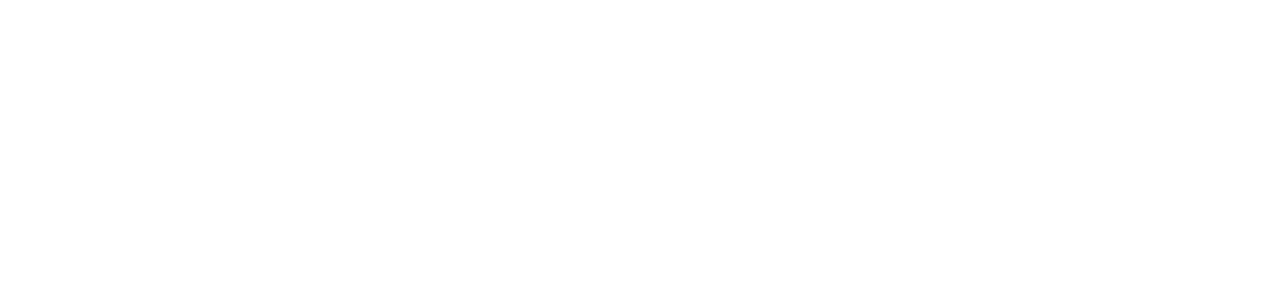
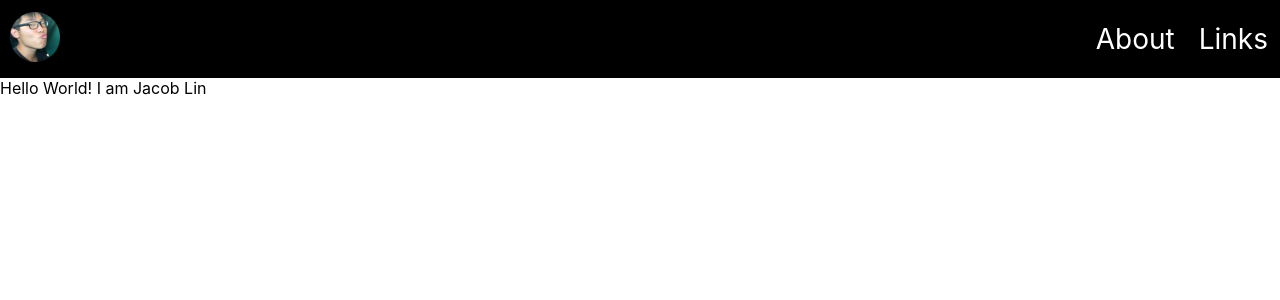
Before and after one commit to Dududungha/Jacob-Lin, a React (Create React App) app: page / in a window 1280 px wide. Before the commit this address had no page. Shown: the top 300 px of the page. Built offline with nearby package versions, Linux system fonts and the light colour scheme.

Commit message:
hashrouter fix

```diff
--- a/package.json
+++ b/package.json
@@ -1,7 +1,7 @@
 {
   "name": "jacob-lin",
+  "homepage": "https://dududungha.github.io/Jacob-Lin",
   "version": "0.1.0",
-  "homepage": "https://Dududungha.github.io/Jacob-Lin/",
   "private": true,
   "dependencies": {
     "@testing-library/jest-dom": "^5.16.4",
--- a/src/App.js
+++ b/src/App.js
@@ -1,7 +1,7 @@
 import './App.css';
 import React from 'react';
 import Navbar from "./components/Navbar/Navbar";
-import { BrowserRouter, Routes, Route, Outlet} from "react-router-dom";
+import { HashRouter, Routes, Route} from "react-router-dom";
 
 import About from './pages/About/About';
 import Home from './pages/Home/Home';
@@ -9,10 +9,14 @@
 
 function App() {
   return (
-    <div>
+    <HashRouter basename="/">
       <Navbar />
-      <Outlet />
-    </div>
+      <Routes>
+        <Route path="" element={<Home />}/>
+        <Route path="About" element={<About />}/>
+        <Route path="Links" element={<Links />}/>
+      </Routes>
+    </HashRouter>
   );
 }
 
--- a/src/components/Navbar/Navbar.jsx
+++ b/src/components/Navbar/Navbar.jsx
@@ -8,7 +8,7 @@
     return (
         <div id="navbar-body">
             <div id="home-button">
-                <Link to="/Jacob-Lin"><img src={home_button_pic} alt="Home" width="50" height="50"/></Link>
+                <Link to="/"><img src={home_button_pic} alt="Home" width="50" height="50"/></Link>
             </div>
             <nav id="navbar-text">
                 <Link to="About">About</Link>
--- a/src/index.js
+++ b/src/index.js
@@ -4,25 +4,13 @@
 
 import './index.css';
 import App from './App';
-import About from './pages/About/About';
-import Home from './pages/Home/Home';
-import Links from './pages/Links/Links';
-
 
 import reportWebVitals from './reportWebVitals';
 
 const root = ReactDOM.createRoot(document.getElementById('root'));
 root.render(
   <React.StrictMode>
-    <BrowserRouter>
-        <Routes>
-          <Route path="Jacob-Lin" element={<App />}>
-            <Route path="" element={<Home />}/>
-            <Route path="About" element={<About />}/>
-            <Route path="Links" element={<Links />}/>
-          </Route>
-        </Routes>
-      </BrowserRouter>
+      <App />
   </React.StrictMode>
 );
 
```
